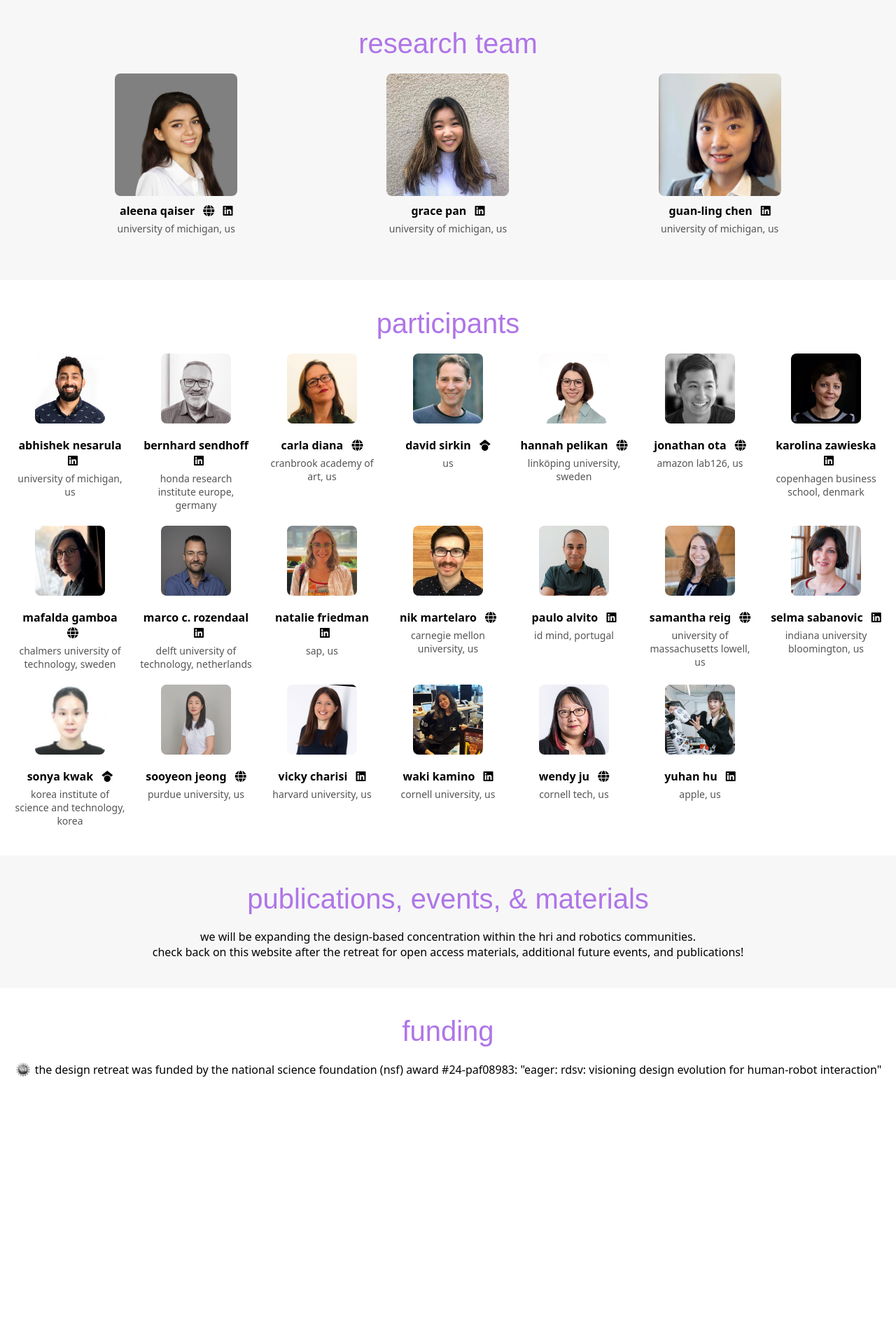
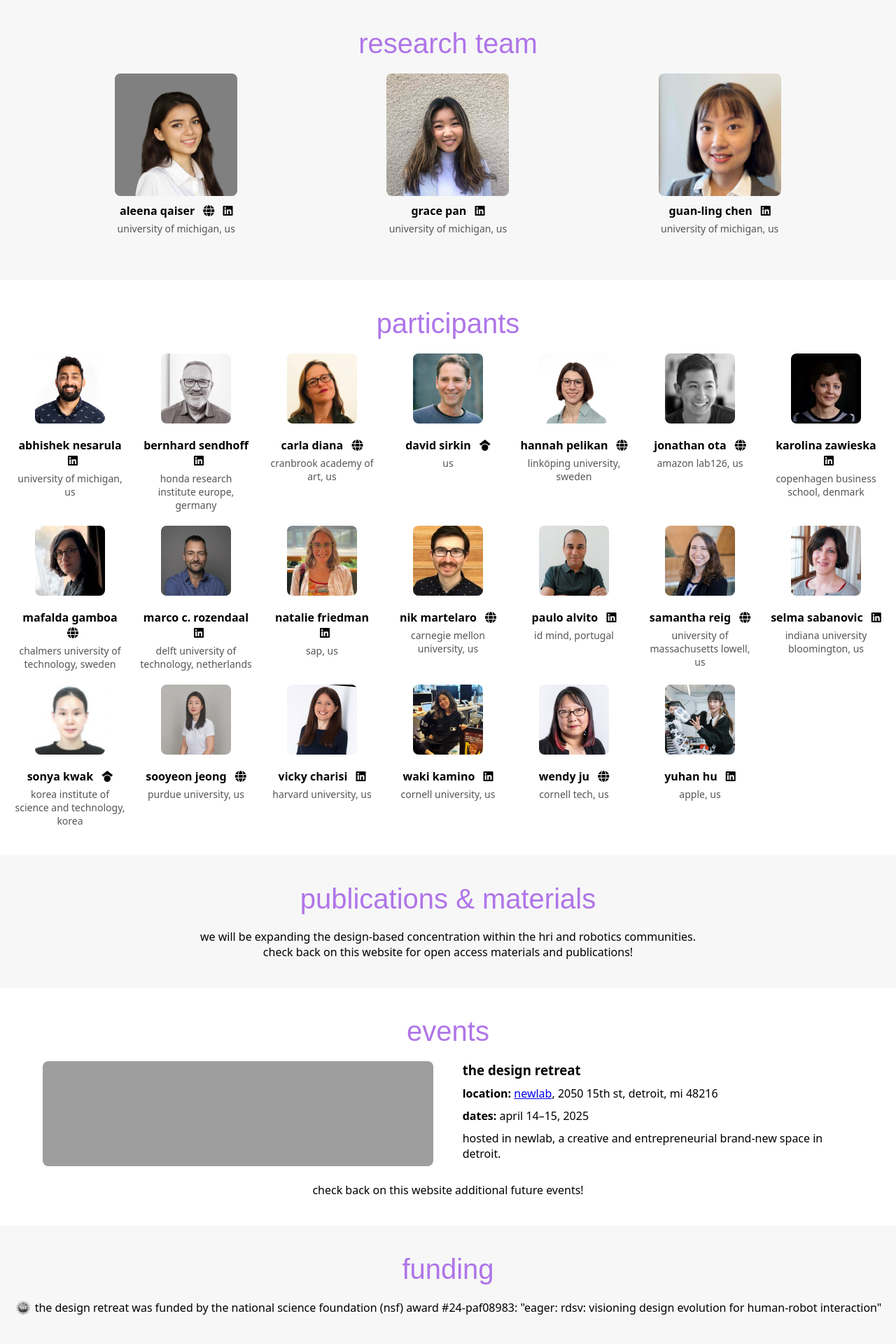
Before and after one commit to studiorobot/hridesignretreat.com, a Jekyll site: the page built from index.html, in a window 1280 px wide. Shown: the part 2890-4810 px from the top of the page at 70% size. Built offline with Jekyll 4.4.1, drawn with Linux system fonts in a browser that asks for light colours; some web fonts are replaced; before the commit the page ends 4470 px from its top, so only the background shows below that; grey boxes are pictures that could not be loaded.

Commit message:
push event change

```diff
--- a/index.html
+++ b/index.html
@@ -547,11 +547,109 @@ layout: default
     </div>
     <!-- publications & events section -->
 <div class="publications-events-section" style="background-color:#F7F7F7; padding: 40px 20px; text-align: center;">
-    <h2 style="margin-bottom:20px;">publications, events, & materials</h2>
+    <h2 style="margin-bottom:20px;">publications & materials</h2>
     <p>   we will be expanding the design-based concentration within the hri and robotics communities.
-        <br>check back on this website after the retreat for open access materials, additional future events, and publications!
+        <br>check back on this website for open access materials and publications!
    </p>
 </div>
+
+
+<div class="events-section" style="background-color: #FFF;">
+    <h2>events</h2>
+</p>
+    <!-- single event block -->
+    <div class="event">
+        <!-- left: image -->
+        <div class="event-image">
+            <img src="pic1.jpeg" alt="event image">
+        </div>
+
+        <!-- right: details -->
+        <div class="event-details">
+            <h3>the design retreat</h3>
+            <p><strong>location:</strong> <a href="https://www.newlab.com/about" target="_blank">newlab</a>, 2050 15th st, detroit, mi 48216</p>
+            <p><strong>dates:</strong> april 14–15, 2025</p>
+            <p>hosted in newlab, a creative and entrepreneurial brand-new space in detroit.</p>
+        </div>
+    </div>
+    <p style="margin-top:20px; text-align: center;">check back on this website additional future events!
+
+</div>
+
+<style>.events-section {
+background-color: #FFF;
+padding: 40px 20px;
+}
+
+.events-section h2 {
+text-align: center;
+margin-bottom: 20px;
+font-size: 2.5rem;
+}
+
+.event {
+display: flex;
+justify-content: space-evenly;
+align-items: stretch;
+}
+
+.event-image,
+.event-details {
+display: flex;
+flex-direction: column;
+width: 45%;
+}
+
+.event-image {
+align-items: center;
+}
+
+.event-image img {
+width: 100%;
+height: 150px;
+
+object-fit: cover;
+border-radius: 8px;
+}
+
+.event-details {
+align-items: flex-start;
+justify-content: center;
+text-align: left;
+}
+
+.event-details h3 {
+margin-bottom: 10px;
+}
+
+.event-details p {
+margin-bottom: 10px;
+}
+
+/* Mobile view adjustments */
+@media screen and (max-width: 768px) {
+.event {
+    flex-direction: column;
+    align-items: center;  /* Center-align items when stacked */
+    gap: 20px;  /* Reduce gap between image and text */
+}
+
+.event-image,
+.event-details {
+    width: 100%;  /* Full width on mobile */
+}
+
+.event-details {
+    text-align: left; /* Keep text left-aligned */
+}
+
+.event-image img {
+    height: auto;  /* Adjust image height to be proportional on mobile */
+}
+}
+
+
+</style>
 
 <!-- materials section -->
  <!--
@@ -580,7 +678,7 @@ access to our materials is available on our <a href="https://github.com/studioro
 -->
 
 
-    <footer style=" padding: 40px 20px; text-align: center; background-color:#FFF;">
+    <footer style=" padding: 40px 20px; text-align: center; background-color:#F7F7F7;">
 
         <h2 style="margin-bottom:20px;">funding</h2>
         <div style="display: flex; justify-content: center; align-items: center; gap: 5px;">
```
